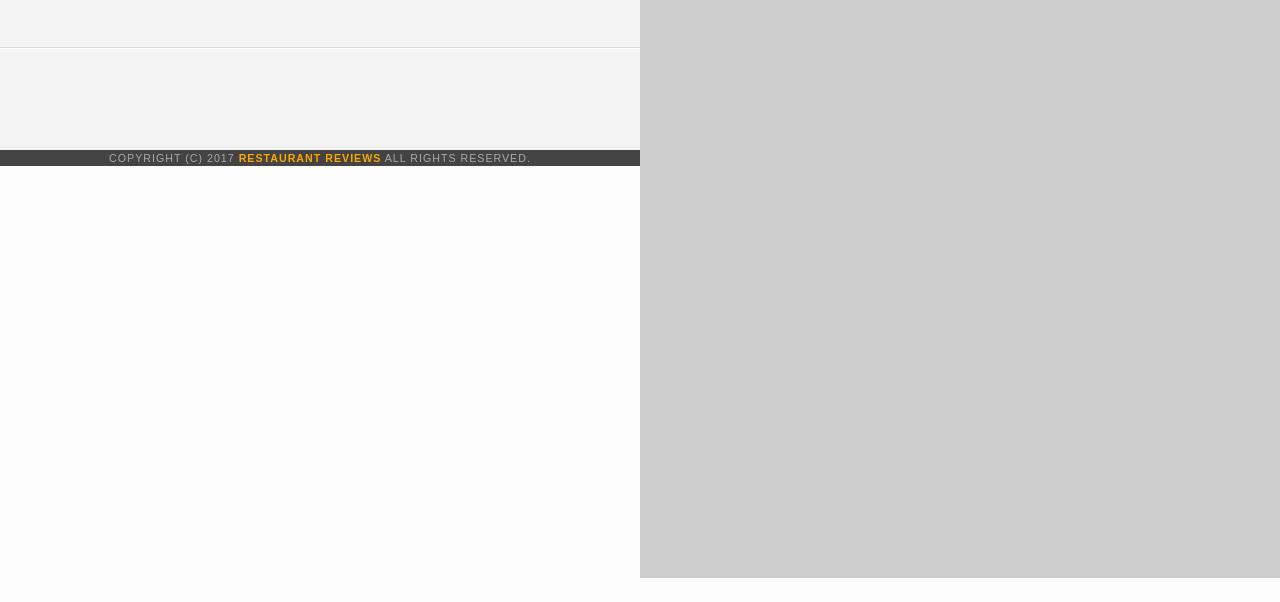
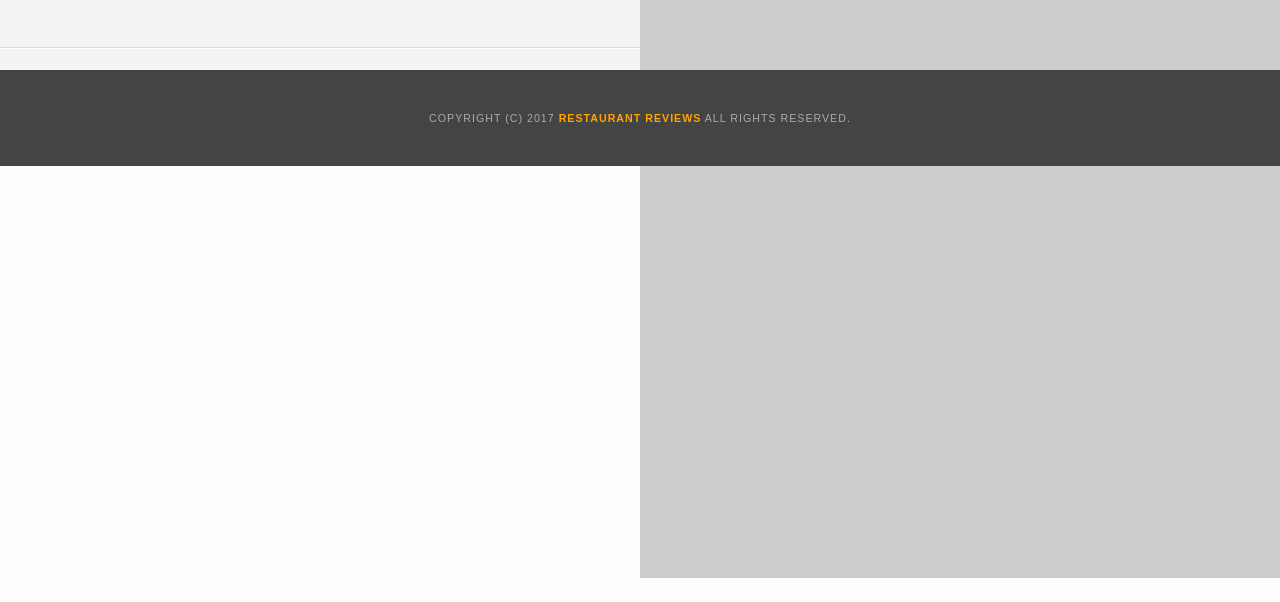
Before and after one commit to amrHassanAbdallah/udacity-mws, a plain HTML site: page restaurant.html in a window 1280 px wide. Shown: the part 198-800 px from the top of the page. Drawn offline with Linux system fonts and the light colour scheme; some packages are replaced by stand-ins of ours.

Commit message:
style : adding padding for the footer in all views . affected files [style.css]

```diff
--- a/css/styles.css
+++ b/css/styles.css
@@ -283,6 +283,12 @@ nav h1 a {
   width: 50%;
 }
 
+.inside #footer {
+    width: 100vw;
+    box-sizing: content-box;
+    padding: 40px 0;
+}
+
 @media only  screen and (max-width: 763px) {
   body.inside{
     overflow-x: hidden;
@@ -301,7 +307,6 @@ nav h1 a {
   .inside #footer{
     width: 100vw;
     box-sizing: content-box;
-    padding: 40px 0;
   }
   #breadcrumb{
     width: 100%;
```
